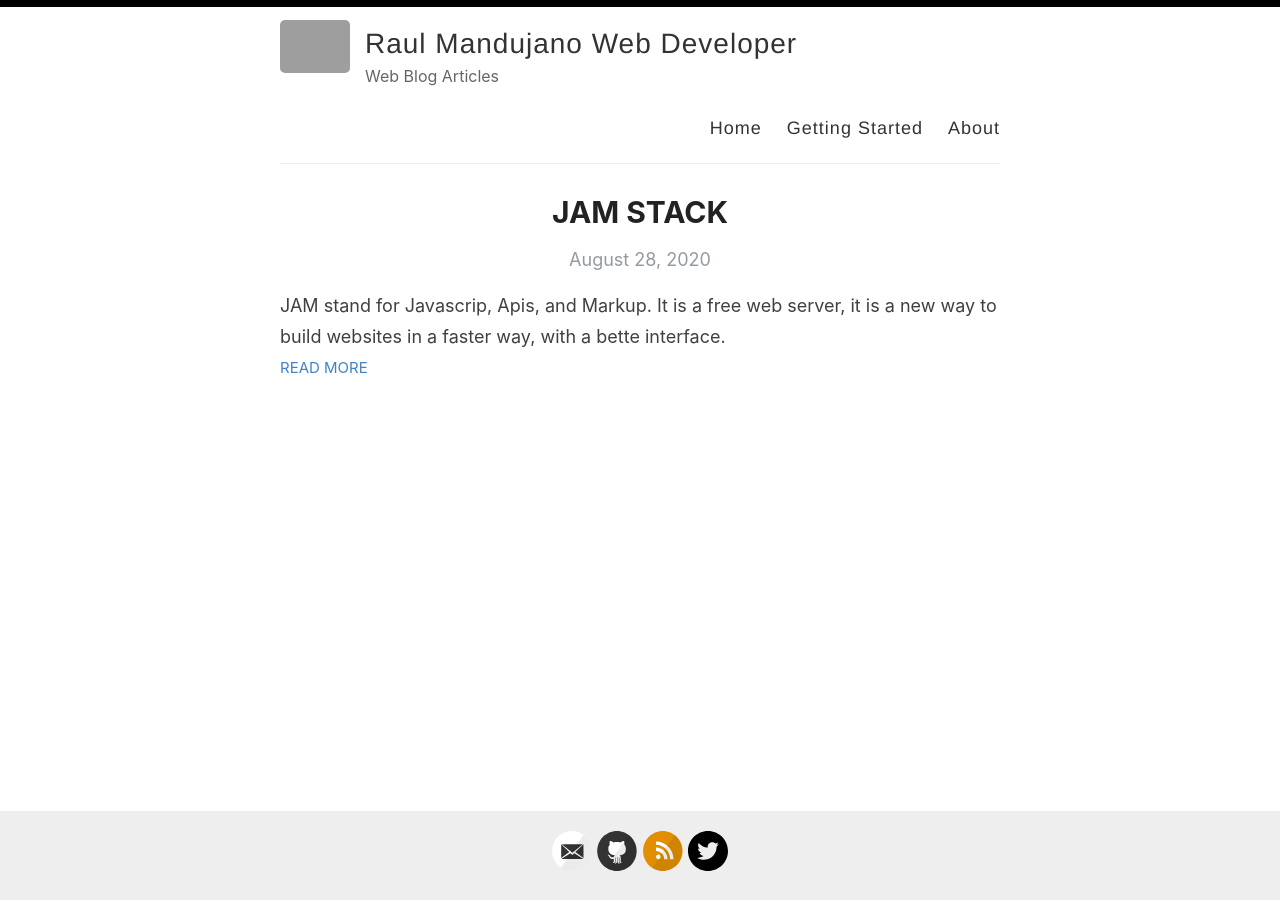
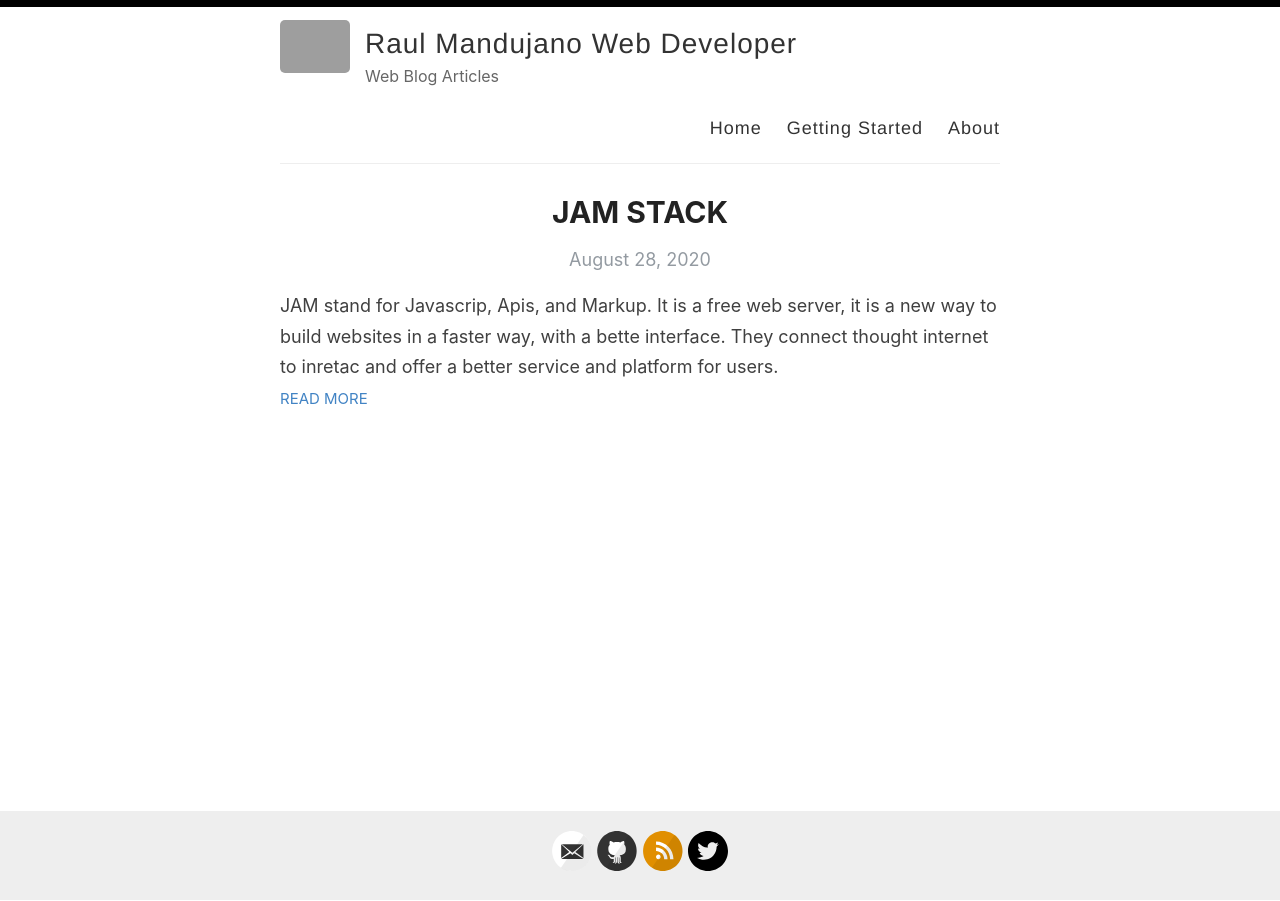
Before and after one commit to RaulMandujano/RaulPage, a Jekyll site: the page built from index.html, in a window 1280 px wide. Built offline with Jekyll 4.4.1, drawn with Linux system fonts in a browser that asks for light colours; the list of posts is cut into pages by our own code; grey boxes are pictures that could not be loaded.

Commit message:
Update 2020-08-28-jamstack.md

```diff
--- a/_posts/2020-08-28-jamstack.md
+++ b/_posts/2020-08-28-jamstack.md
@@ -2,7 +2,7 @@
 layout: post
 title:  JAM STACK
 categories: [JavaScrip,API,MARKUP]
-excerpt: JAM stand for Javascrip, Apis, and Markup. It is a free web server, it is a new way to build websites in a faster way, with a bette interface.
+excerpt: JAM stand for Javascrip, Apis, and Markup. It is a free web server, it is a new way to build websites in a faster way, with a bette interface. They connect thought internet to inretac and offer a better service and platform for users.
 ---
 
 JAM stand for Javascrip, Apis, and Markup. It is a free web server, it is a new way to build websites in a faster way, with a bette interface. They connect thought internet to inretac and offer a better service and platform for users. The way Jam stack work has been getting very popular by developer since it woth with diverse website services as:
```
